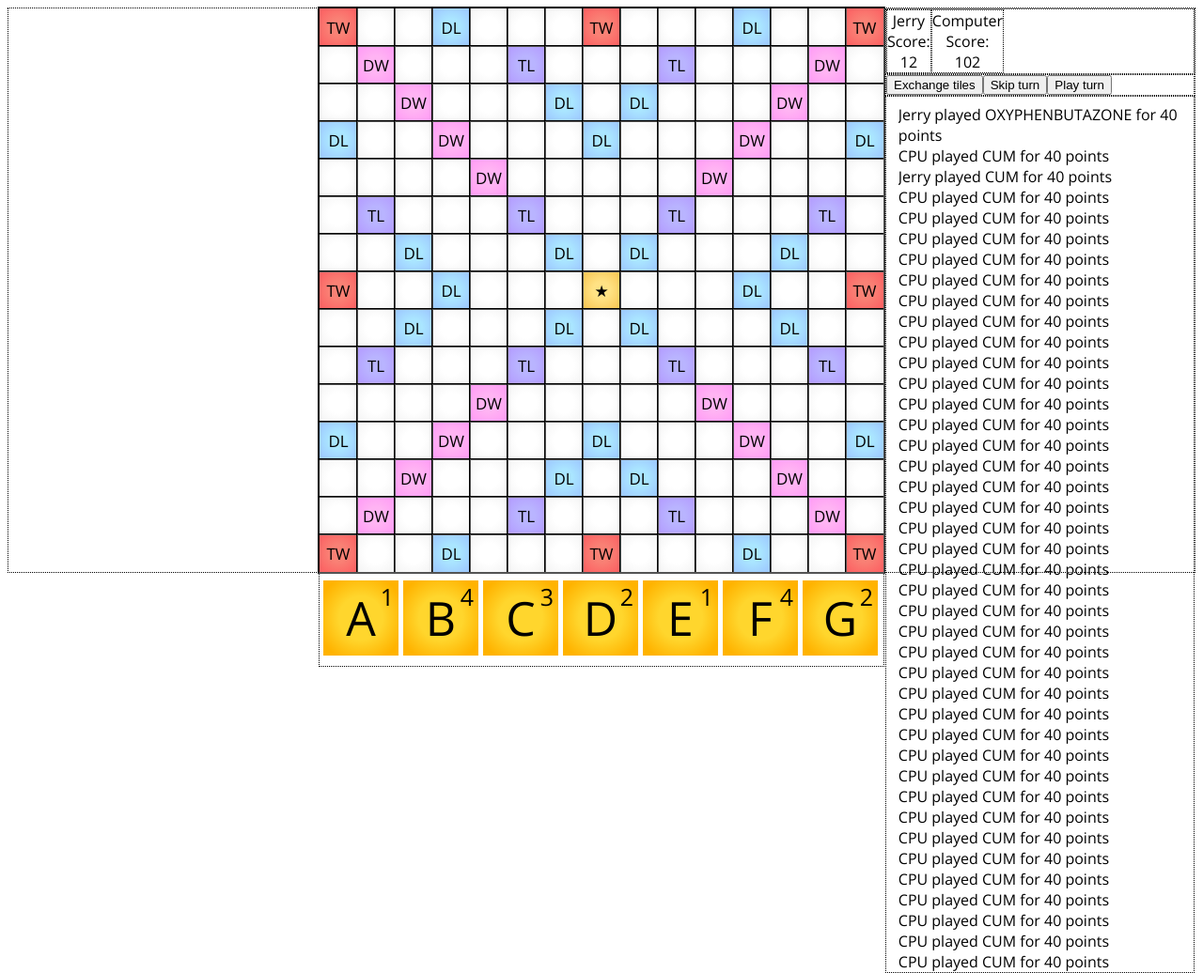
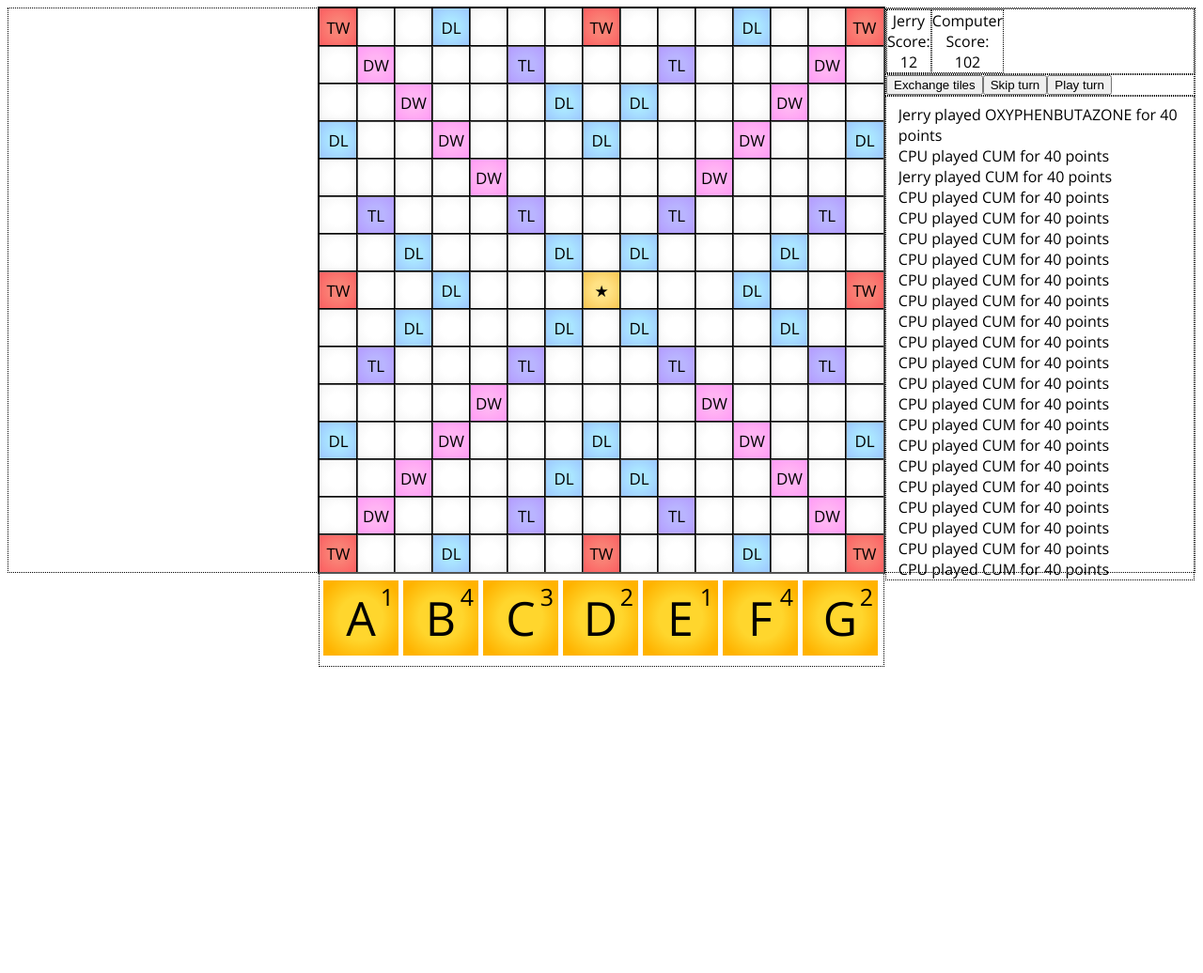
Before and after one commit to benkyd/scrabble-online, a website: page client/public/scrabble/index.html in a window 1280 px wide. Shown: the whole page at 94% size. After the commit the page ends 800 px from the top, so only its background shows below. Drawn offline with nearby package versions, Linux system fonts and the light colour scheme.

Commit message:
have i mentioned that i hate CSS

```diff
--- a/client/public/scrabble/index.html
+++ b/client/public/scrabble/index.html
@@ -435,25 +435,6 @@
             <div class="move">CPU played CUM for 40 points</div>
             <div class="move">CPU played CUM for 40 points</div>
             <div class="move">CPU played CUM for 40 points</div>
-            <div class="move">CPU played CUM for 40 points</div>
-            <div class="move">CPU played CUM for 40 points</div>
-            <div class="move">CPU played CUM for 40 points</div>
-            <div class="move">CPU played CUM for 40 points</div>
-            <div class="move">CPU played CUM for 40 points</div>
-            <div class="move">CPU played CUM for 40 points</div>
-            <div class="move">CPU played CUM for 40 points</div>
-            <div class="move">CPU played CUM for 40 points</div>
-            <div class="move">CPU played CUM for 40 points</div>
-            <div class="move">CPU played CUM for 40 points</div>
-            <div class="move">CPU played CUM for 40 points</div>
-            <div class="move">CPU played CUM for 40 points</div>
-            <div class="move">CPU played CUM for 40 points</div>
-            <div class="move">CPU played CUM for 40 points</div>
-            <div class="move">CPU played CUM for 40 points</div>
-            <div class="move">CPU played CUM for 40 points</div>
-            <div class="move">CPU played CUM for 40 points</div>
-            <div class="move">CPU played CUM for 40 points</div>
-            <div class="move">CPU played CUM for 40 points</div>
         </div>
 
     </div>
```
